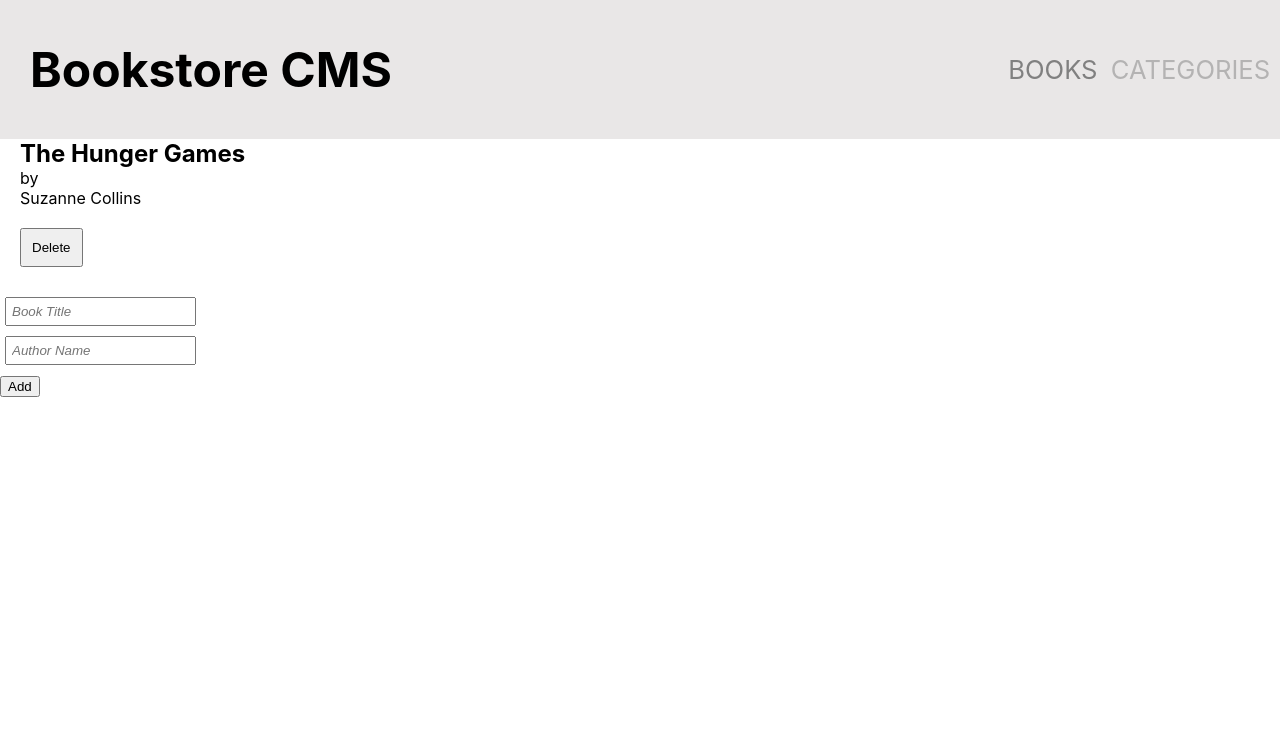
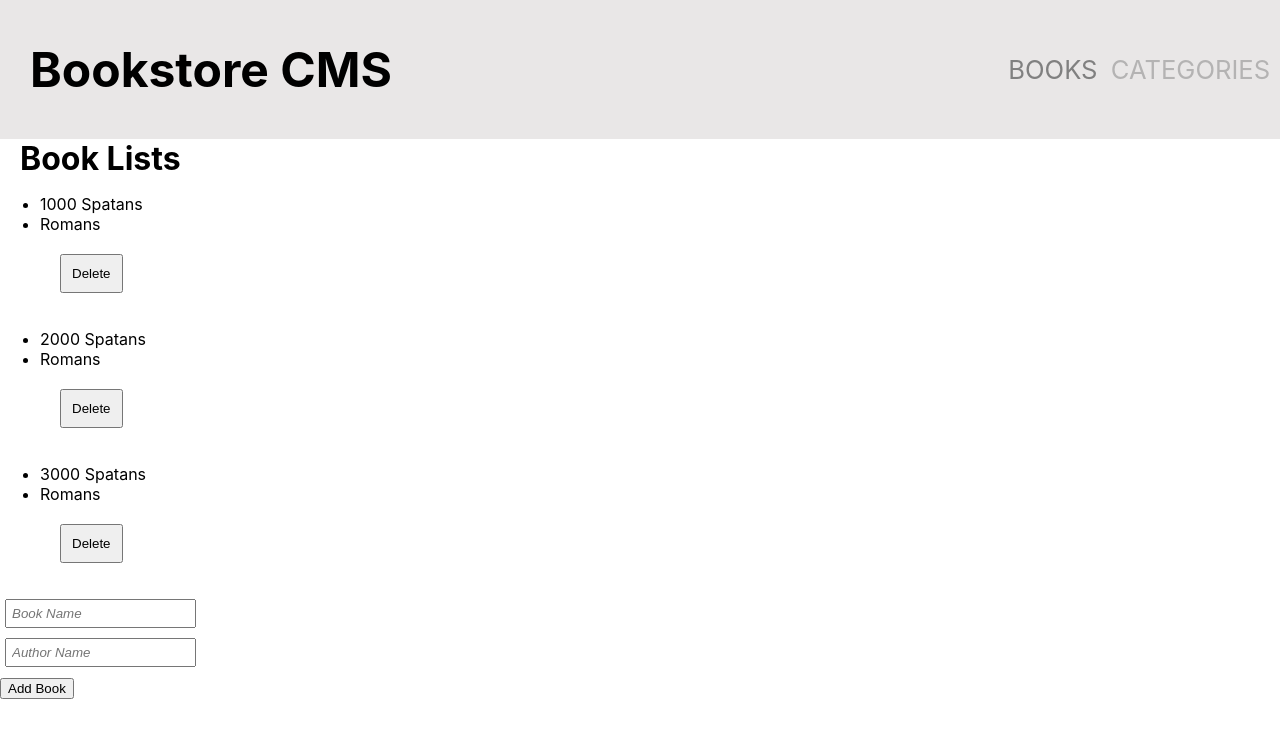
Before and after one commit to yayaismaail/bookstore, a React (Create React App) app: page / in a window 1280 px wide. Shown: the top 738 px of the page. Built offline with nearby package versions, Linux system fonts and the light colour scheme.

Commit message:
Update Books

```diff
--- a/src/components/Books.js
+++ b/src/components/Books.js
@@ -1,22 +1,29 @@
 import React from 'react';
-import PropTypes from 'prop-types';
-import Form from './Form';
+import BookList from './BookList';
 
-const Books = ({ title, author }) => (
-  <>
-    <div>
-      <h2 className="book">{title}</h2>
-      <p className="by">by</p>
-      <p className="author">{author}</p>
-      <button type="button" className="remove-btn">Delete</button>
-    </div>
-    <Form />
-  </>
-);
-
-Books.propTypes = {
-  title: PropTypes.string.isRequired,
-  author: PropTypes.string.isRequired,
+const Books = () => {
+  const books = [
+    { title: '1000 Spatans', author: 'Romans', id: 1 },
+    { title: '2000 Spatans', author: 'Romans', id: 2 },
+    { title: '3000 Spatans', author: 'Romans', id: 3 },
+  ];
+  return (
+    <>
+      <h1 className="title">Book Lists</h1>
+      <div className="books">
+        {books.map((book) => (
+          <ul className="booklists" key={book.title}>
+            <li className="lists">{book.title}</li>
+            <li className="lists">{book.author}</li>
+            <button type="button" className="remove-btn">Delete</button>
+          </ul>
+        ))}
+      </div>
+      <div className="book-form">
+        <BookList />
+      </div>
+    </>
+  );
 };
 
 export default Books;
```
